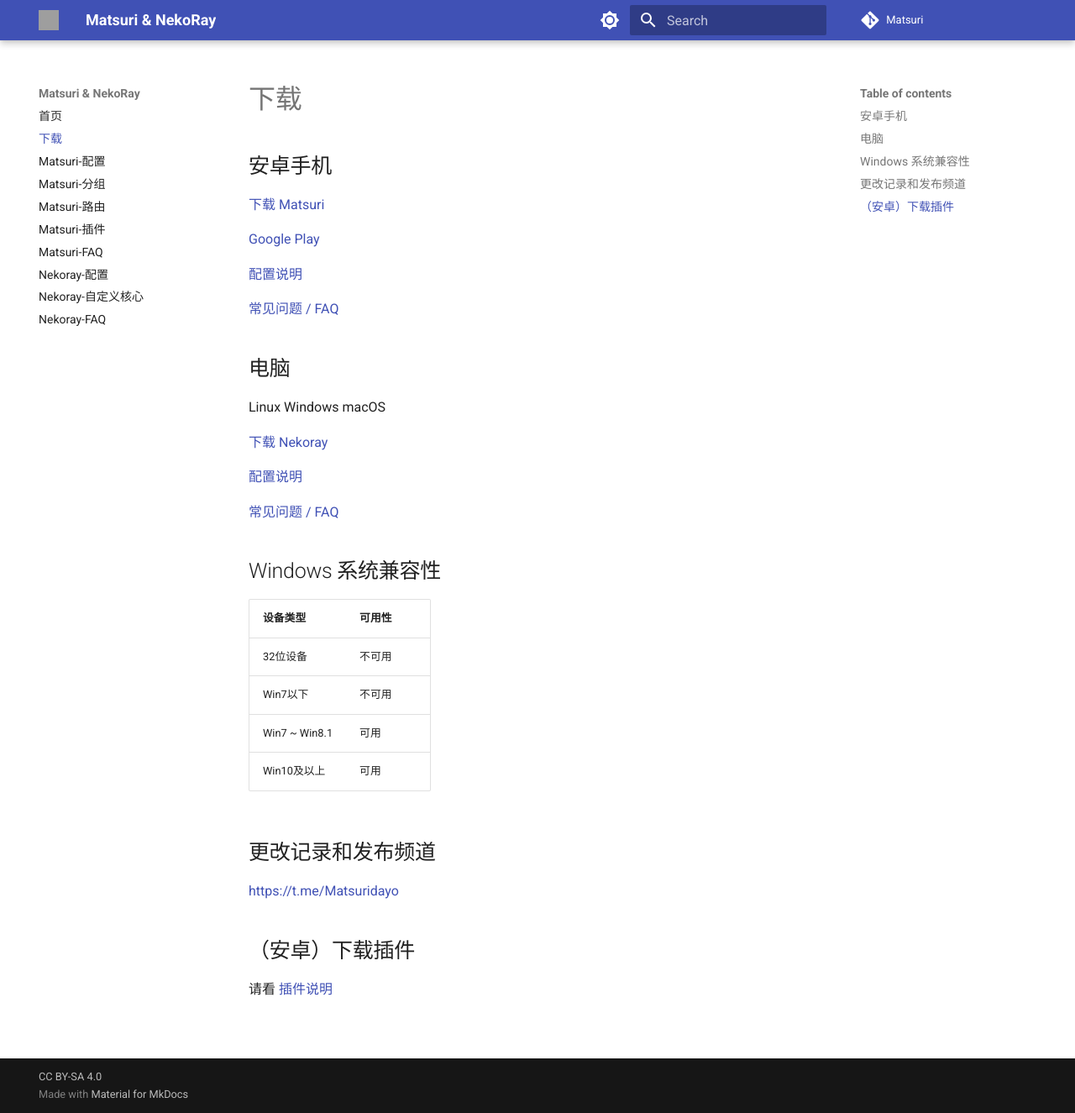
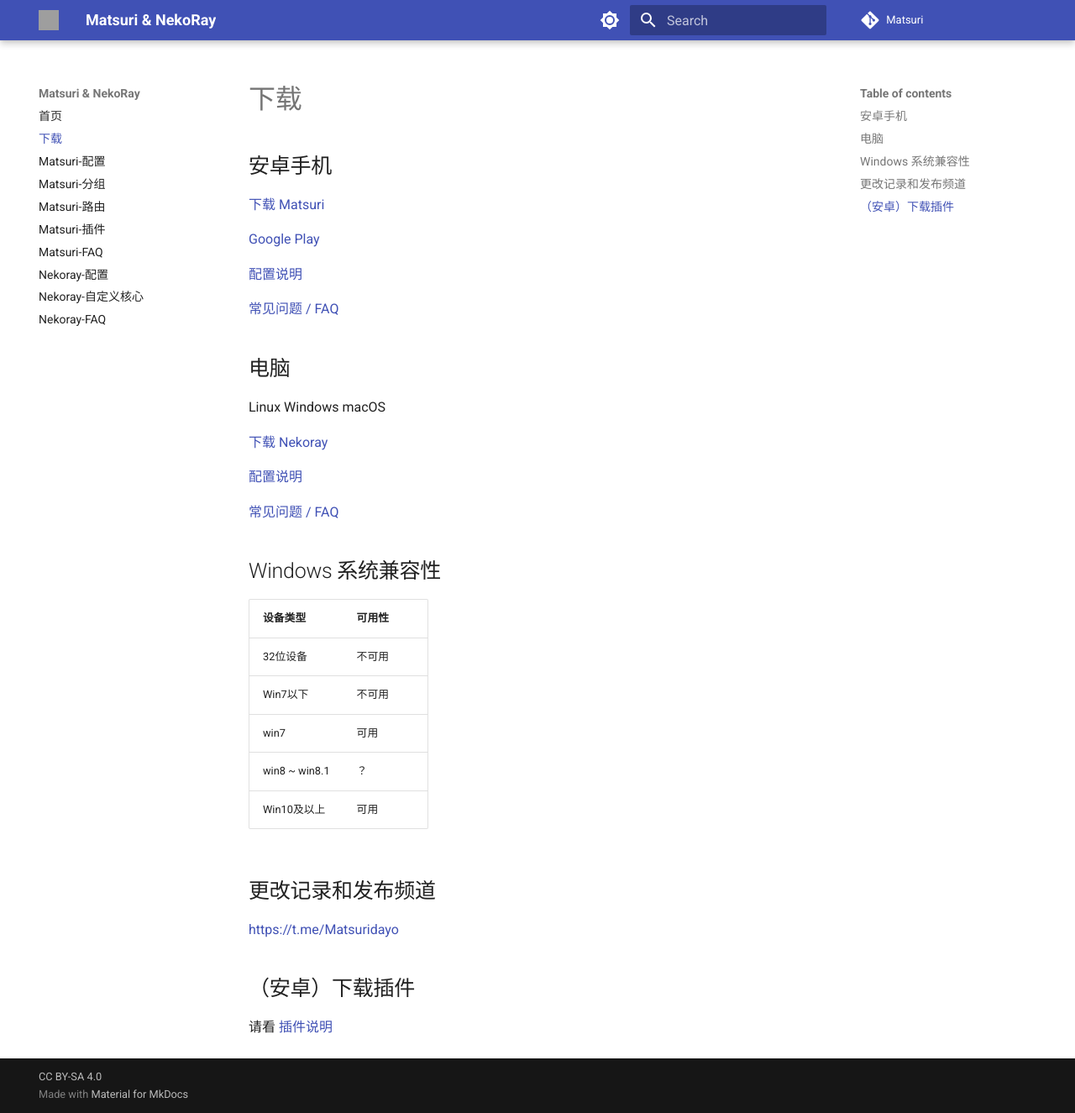
Before and after one commit to MatsuriDayo/matsuridayo.github.io, an MkDocs documentation site: the page built from docs/download.md, in a window 1280 px wide and 1325 px high. Shown: the whole window at 84% size. Built offline with MkDocs 1.6.1 and Material for MkDocs 9.7.7, drawn with Linux system fonts in a browser that asks for light colours; comment, search, counter and statistics services are not loaded; grey boxes are pictures that could not be loaded.

Commit message:
Update download.md

```diff
--- a/docs/download.md
+++ b/docs/download.md
@@ -26,7 +26,8 @@
 |----|----|
 |32位设备|不可用|
 |Win7以下|不可用|
-|Win7 ~ Win8.1|可用|
+|win7|可用|
+|win8 ~ win8.1|？|
 |Win10及以上|可用|
 
 ## 更改记录和发布频道
```
